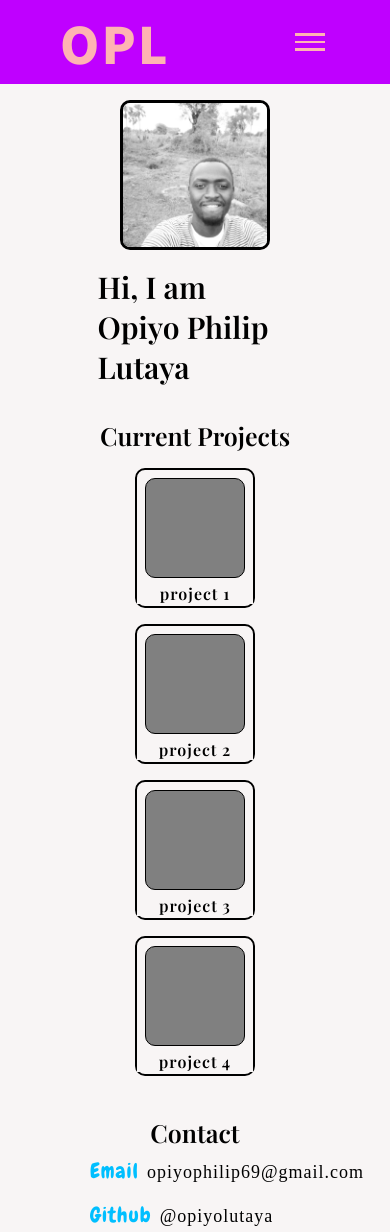
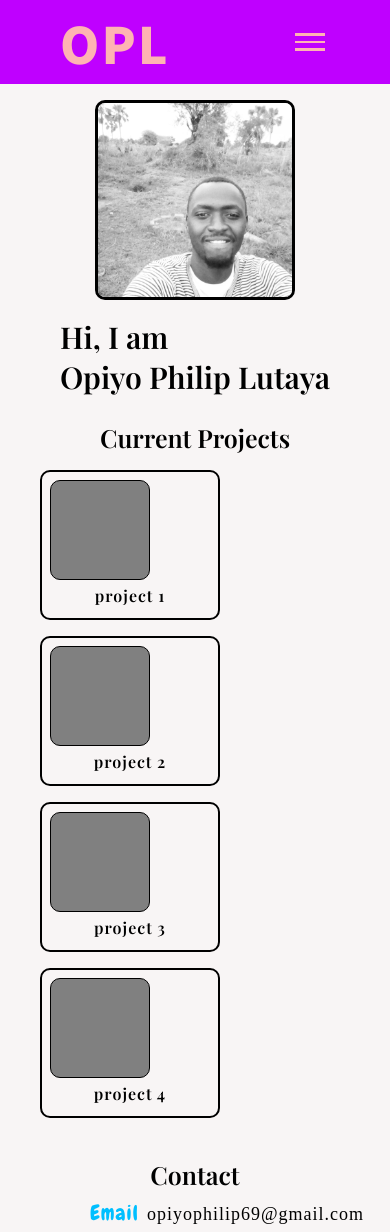
Before and after one commit to opiyo-lutaya/portfolio-number-7, a plain HTML site: page index.html in a window 390 px wide. Shown: the top 1232 px of the page. Drawn offline with nearby package versions, Linux system fonts and the light colour scheme.

Commit message:
first commit

```diff
--- a/index.html
+++ b/index.html
@@ -53,12 +53,12 @@
                     <div>
                         <h3 class="container-head">Current Projects</h3>
                     </div>
-                    <div class="all-projects-el">
-                        <div class="projects-el"><a href="#"><div class="projects"></div></a><h4>project 1</h4></div>
-                        <div class="projects-el"><a href="#"><div class="projects"></div></a><h4>project 2</h4></div>
-                        <div class="projects-el"><a href="#"><div class="projects"></div></a><h4>project 3</h4></div>
-                        <div class="projects-el"><a href="#"><div class="projects"></div></a><h4>project 4</h4></div>
-                    </div>
+                    <ul class="ul-projects">
+                        <li class="li-projects"><div class="projects-el"><a href="#"><div class="projects"></div></a><h4>project 1</h4></div></li>
+                        <li class="li-projects"><div class="projects-el"><a href="#"><div class="projects"></div></a><h4>project 2</h4></div></li>
+                        <li class="li-projects"><div class="projects-el"><a href="#"><div class="projects"></div></a><h4>project 3</h4></div></li>
+                        <li class="li-projects"><div class="projects-el"><a href="#"><div class="projects"></div></a><h4>project 4</h4></div></li>
+                    </ul>
                 </div>
             </div>
         </main>
--- a/style.css
+++ b/style.css
@@ -2,6 +2,7 @@
   margin: 0;
   padding: 0;
   box-sizing: border-box;
+  list-style: none;
   /* font-family: "Chewy", cursive; */
   background: #f8f5f5;
 }
@@ -60,7 +61,7 @@ header {
   transition: all 0.3s ease;
 }
 
-@media screen and (max-width: 768px) {
+@media screen and (max-width: 1000px) {
   body {
     overflow-x: hidden;
   }
@@ -151,14 +152,11 @@ header {
 
 main {
   margin-top: -26em;
-  max-width: 700px;
-  margin-left: auto;
-  margin-right: auto;
 }
 
 img {
-  width: 150px;
-  height: 150px;
+  width: 200px;
+  height: 200px;
   border-radius: 10px;
   border: 3px solid black;
 }
@@ -167,7 +165,7 @@ img {
   display: flex;
   flex-wrap: wrap;
   justify-content: center;
-  align-items: flex-end;
+  align-items: center;
   gap: 0.8rem;
 }
 
@@ -178,31 +176,31 @@ img {
 }
 
 .container {
-  margin-top: 1rem;
   display: flex;
   flex-direction: column;
-  flex-wrap: wrap;
   justify-content: center;
   align-items: center;
 }
 
 .container-head {
-  margin-top: 1rem;
+  margin-top: 1.5rem;
   font-size: 25px;
   font-family: "Playfair Display", serif;
 }
 
-.all-projects-el {
+.ul-projects {
   display: flex;
   flex-wrap: wrap;
-  justify-content: center;
+  justify-items: center;
   gap: 1rem;
-  padding-top: 1rem;
+  box-sizing: inherit;
+  margin-left: 2.5em;
+  margin-top: 1em;
 }
 
 .projects-el {
-  width: 120px;
-  height: 140px;
+  width: 180px;
+  height: 150px;
   border: 2px solid black;
   border-radius: 10px;
 }
@@ -225,26 +223,15 @@ h4 {
   font-family: "Playfair Display", serif;
 }
 
-@media screen and (max-width: 768px) {
-  .grid {
-    max-width: 50%;
-    margin-left: auto;
-    margin-right: auto;
+@media screen and (max-width: 1000px) {
+  main {
+    margin-top: 1em;
+    overflow-x: hidden;
   }
 
   img {
     max-width: 200px;
     max-height: 200px;
-  }
-
-  .all-projects-el {
-    max-width: 50%;
-    margin-left: auto;
-    margin-right: auto;
-  }
-
-  main {
-    margin-top: 1em;
   }
 }
 
```
